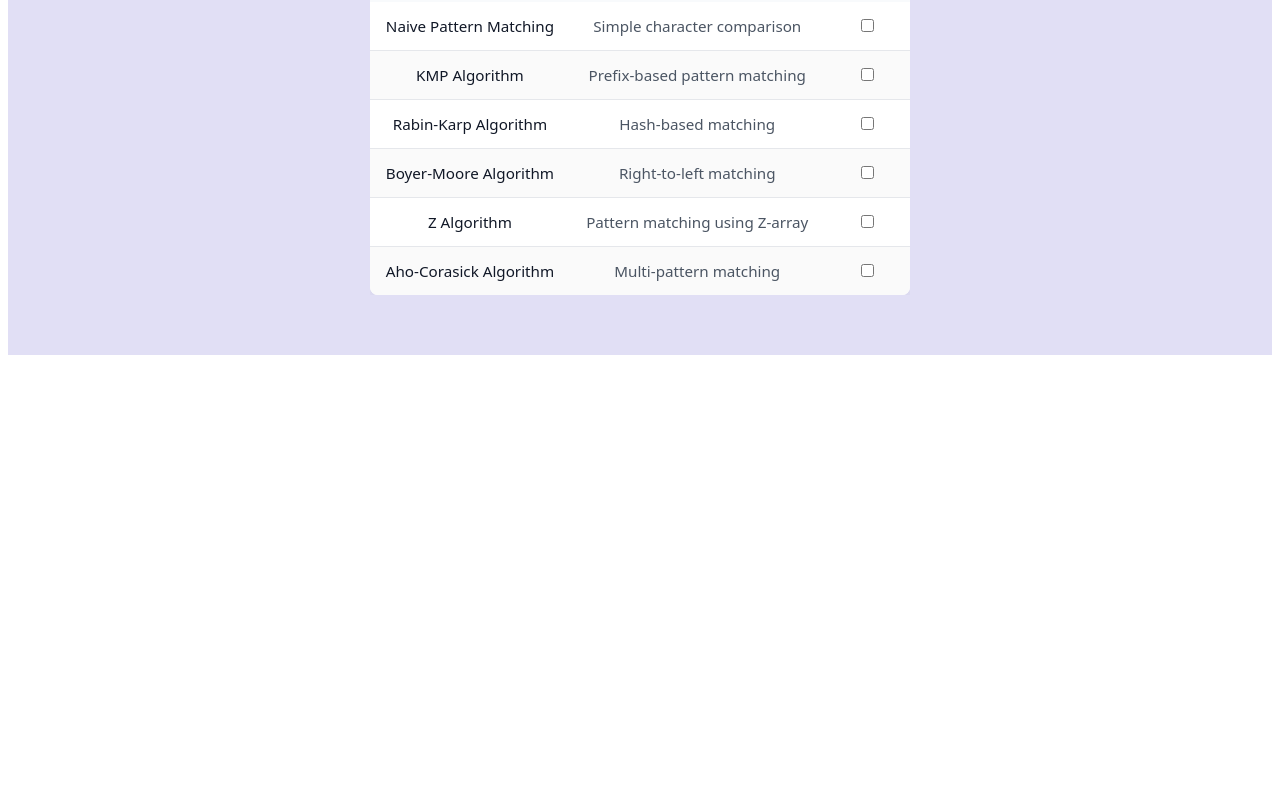
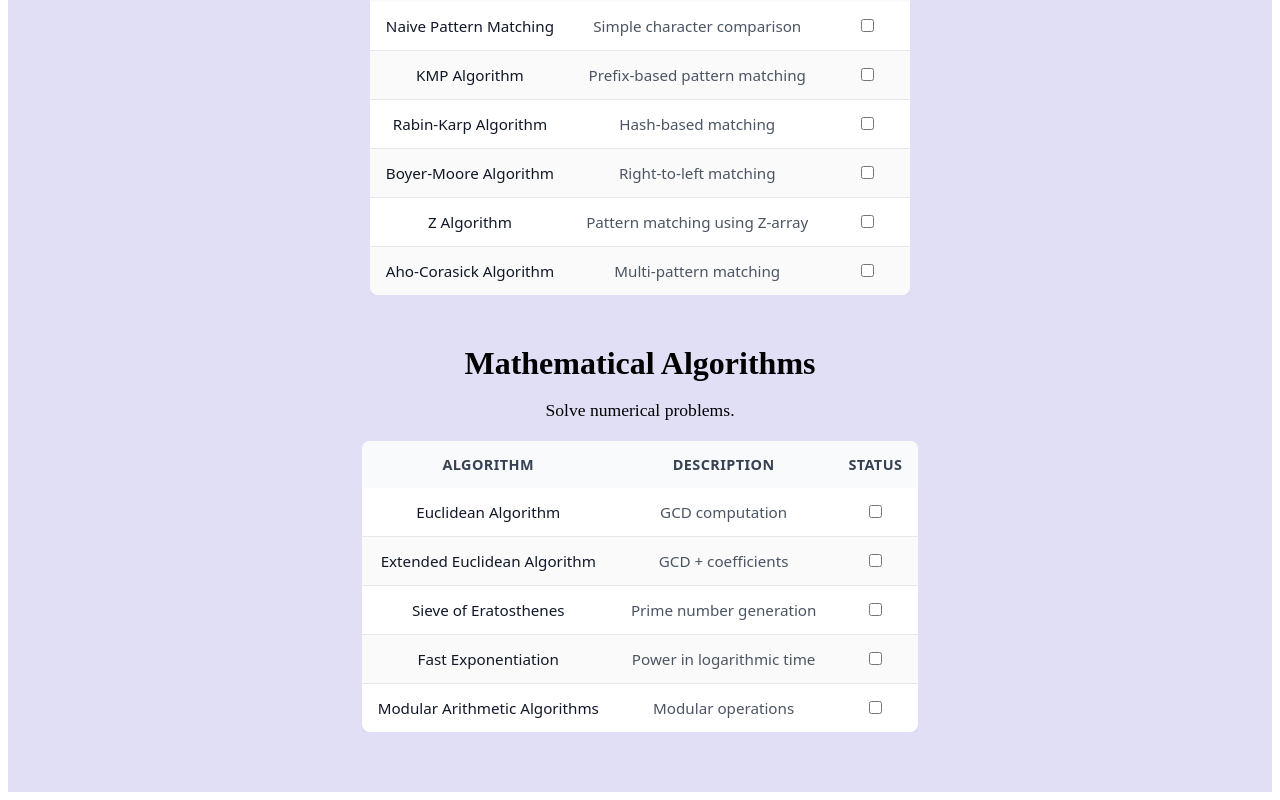
Before and after one commit to amitvermamjm/DSA, a React (Vite) app: page / in a window 1280 px wide. Shown: the part 8650-9450 px from the top of the page. Before the commit the page ends 9013 px from the top, so only its background shows below. Built offline with nearby package versions, Linux system fonts and the light colour scheme.

Commit message:
added mathematical algorithms

```diff
--- a/src/App.jsx
+++ b/src/App.jsx
@@ -1006,7 +1006,7 @@ function App() {
             </div>
           </div>
           <div className="string-algorithms">
-            <h2>String  Algorithms</h2>
+            <h2>String Algorithms</h2>
             <p>Text processing and pattern matching.</p>
             <div className="table-container">
               <table>
@@ -1064,6 +1064,58 @@ function App() {
               </table>
             </div>
           </div>
+          <div className="mathematical-algorithms">
+            <h2>Mathematical Algorithms</h2>
+            <p>Solve numerical problems.</p>
+            <div className="table-container">
+              <table>
+                <thead>
+                  <tr>
+                    <th>Algorithm</th>
+                    <th>Description</th>
+                    <th>Status</th>
+                  </tr>
+                </thead>
+                <tbody>
+                  <tr>
+                    <td>Euclidean Algorithm</td>
+                    <td>GCD computation</td>
+                    <td data-label="Select">
+                      <input type="checkbox" class="row-checkbox" />
+                    </td>
+                  </tr>
+                  <tr>
+                    <td>Extended Euclidean Algorithm</td>
+                    <td>GCD + coefficients</td>
+                    <td data-label="Select">
+                      <input type="checkbox" class="row-checkbox" />
+                    </td>
+                  </tr>
+                  <tr>
+                    <td>Sieve of Eratosthenes</td>
+                    <td>Prime number generation</td>
+                    <td data-label="Select">
+                      <input type="checkbox" class="row-checkbox" />
+                    </td>
+                  </tr>
+                  <tr>
+                    <td>Fast Exponentiation</td>
+                    <td>Power in logarithmic time</td>
+                    <td data-label="Select">
+                      <input type="checkbox" class="row-checkbox" />
+                    </td>
+                  </tr>
+                  <tr>
+                    <td>Modular Arithmetic Algorithms</td>
+                    <td>Modular operations</td>
+                    <td data-label="Select">
+                      <input type="checkbox" class="row-checkbox" />
+                    </td>
+                  </tr>
+                </tbody>
+              </table>
+            </div>
+          </div>
         </div>
       </div>
     </>
```
